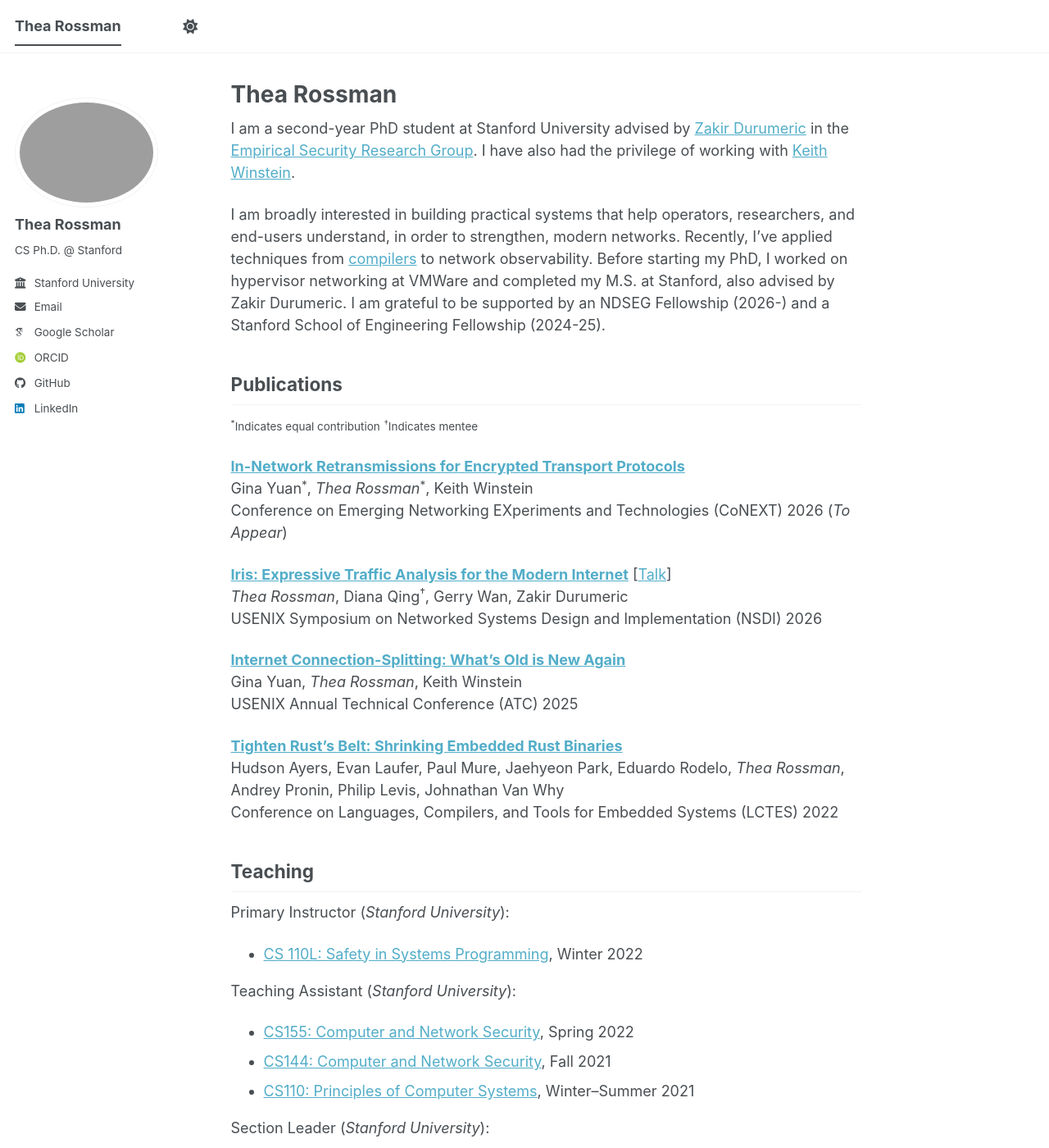
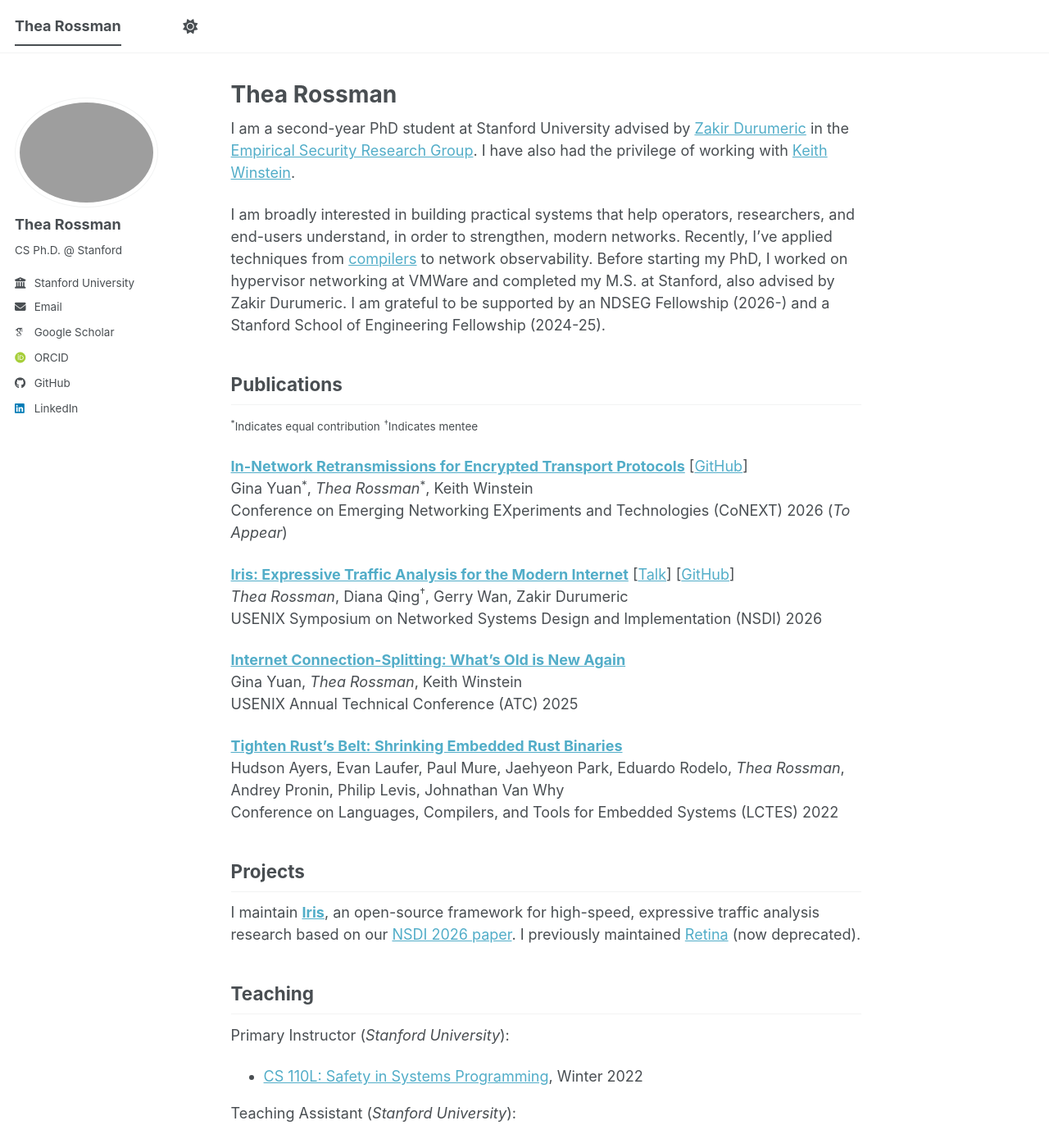
Before and after one commit to thearossman/thearossman.github.io, a Jekyll site: the page built from _pages/about.md, in a window 1280 px wide and 1400 px high. Shown: the whole window at 82% size. Built offline with Jekyll 4.4.1, drawn with Linux system fonts in a browser that asks for light colours; some web fonts are replaced; a script bundle is joined from its source files by our own code; library files that are not in the unit come from our copies.

Commit message:
add open-source software

```diff
--- a/_pages/about.md
+++ b/_pages/about.md
@@ -16,11 +16,11 @@ I am broadly interested in building practical systems that help operators, resea
 <small><sup>\*</sup>Indicates equal contribution</small>
 <small><sup>&dagger;</sup>Indicates mentee</small>
 
-[**In-Network Retransmissions for Encrypted Transport Protocols**](../files/sidekick-downloads.pdf)<br>
+[**In-Network Retransmissions for Encrypted Transport Protocols**](../files/sidekick-downloads.pdf) \[[GitHub](https://github.com/StanfordSNR/sidekick-downloads)]<br>
 Gina Yuan<sup>\*</sup>, *Thea Rossman*<sup>\*</sup>, Keith Winstein<br>
 Conference on Emerging Networking EXperiments and Technologies (CoNEXT) 2026 (*To Appear*)<br>
 
-[**Iris: Expressive Traffic Analysis for the Modern Internet**](../files/iris.pdf) \[[Talk](https://www.usenix.org/conference/nsdi26/presentation/rossman)\] <br>
+[**Iris: Expressive Traffic Analysis for the Modern Internet**](../files/iris.pdf) \[[Talk](https://www.usenix.org/conference/nsdi26/presentation/rossman)\] \[[GitHub](https://github.com/stanford-esrg/iris)] <br>
 *Thea Rossman*, Diana Qing<sup>&dagger;</sup>, Gerry Wan, Zakir Durumeric<br>
 USENIX Symposium on Networked Systems Design and Implementation (NSDI) 2026<br>
 
@@ -32,6 +32,9 @@ USENIX Annual Technical Conference (ATC) 2025<br>
 Hudson Ayers, Evan Laufer, Paul Mure, Jaehyeon Park, Eduardo Rodelo, *Thea Rossman*, Andrey Pronin, Philip Levis, Johnathan Van Why<br>
 Conference on Languages, Compilers, and Tools for Embedded Systems (LCTES) 2022<br>
 
+## Projects
+
+I maintain [**Iris**](https://github.com/stanford-esrg/iris), an open-source framework for high-speed, expressive traffic analysis research based on our [NSDI 2026 paper](https://www.usenix.org/conference/nsdi26/presentation/rossman). I previously maintained [Retina](https://github.com/stanford-esrg/retina) (now deprecated).
 
 ## Teaching <a id="teaching"></a>
 
```
